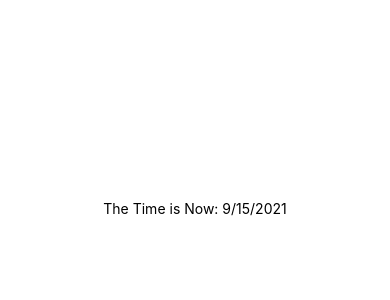
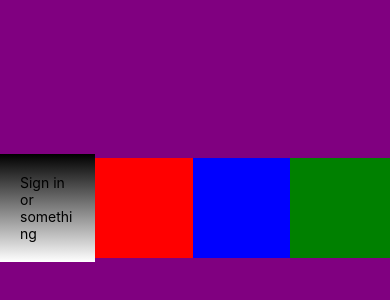
Before and after one commit to jasongir/clock-app, a React Native app: screen / in a window 390 px wide. Shown: the part 214-514 px from the top of the page. Built offline with nearby package versions, Linux system fonts and the light colour scheme.

Commit message:
linear-gradient snack

```diff
--- a/App.js
+++ b/App.js
@@ -1,71 +1,108 @@
 import * as React from "react";
 import { Text, View, StyleSheet } from "react-native";
+import { LinearGradient } from "expo-linear-gradient";
+
 import Constants from "expo-constants";
 
 export default class App extends React.Component {
-	constructor(props) {
-		super(props);
-		this.state = {
-			date: new Date(),
-		};
-	}
+	render() {
+		return (
+			<View
+				style={{
+					flex: 1,
+					flexDirection: "row", // column, row
+					justifyContent: "space-between", // flex-end, flex-start, space-between, space-around
+					alignItems: "center", //   ^ and space-evenly
+					backgroundColor: "purple",
+				}}
+			>
+				<LinearGradient
+					colors={["#000", "#fff"]}
+					// end={{ x: 0.1, y: 0.2 }}
+					// end={{ x: 0.1, y: 0.2 }}
 
-	tick() {
-		this.setState({
-			date: new Date(),
-		});
-	}
-
-	componentDidMount() {
-		console.log("component did mount");
-
-		this.timer = setInterval(() => {
-			this.tick();
-		}, 1000);
-	}
-	componentWillUnmount() {
-		console.log("component will unmount");
-		clearInterval(this.timer);
-	}
-	render() {
-		let clockElement = (
-			<View style={styles.container}>
-				<Text>The Time is Now: {this.state.date.toLocaleDateString()}</Text>
+					style={{ flex: 1 }}
+				>
+					<Text
+						style={{
+							padding: 20,
+						}}
+					>
+						Sign in or something
+					</Text>
+				</LinearGradient>
+				<View
+					style={{
+						backgroundColor: "red",
+						width: "25%",
+						height: 100,
+					}}
+				/>
+				<View
+					style={{
+						backgroundColor: "blue",
+						width: "25%",
+						height: 100,
+					}}
+				/>
+				<View
+					style={{
+						backgroundColor: "green",
+						width: 100,
+						height: 100,
+					}}
+				/>
 			</View>
 		);
-		return clockElement;
 	}
 }
 
 const styles = StyleSheet.create({
 	container: {
 		flex: 1,
+		backgroundColor: "#fff",
+		alignItems: "center",
 		justifyContent: "center",
-		alignItems: "center",
 	},
 });
-
-// import { StatusBar } from "expo-status-bar";
-// import React from "react";
-// import { StyleSheet, Text, View } from "react-native";
+// import React from 'react';
+// import { StyleSheet, Text, View } from 'react-native';
+// import { LinearGradient } from 'expo-linear-gradient';
 
 // export default function App() {
-//    let clockElement = <View style={styles.container}>
+//   return (
+//     <View style={styles.container}>
 
-//    </View>
-// 	return (
-// 		<View style={styles.container}>
-// 			<Text>This is app #1</Text>
-// 			<StatusBar style="auto" />
-// 		</View>
-// 	);
+//       <LinearGradient
+//         colors={['#FFFFFF', '#535C5B', '#000D0C']}
+//         start ={[1,1]}
+//         end = {[0.6, 0.7]}
+//         style={{
+//           flex: 1,
+//           flexDirection: 'column',
+//            width: "100%",
+//           justifyContent: 'center',
+//           alignItems: 'center',
+//         }}>
+//         <Text
+//           style={{
+//             fontFamily: "Helvetica-Bold",
+//             fontSize: 40,
+//             color: "#D5D7D7",
+//           }}>
+//           AckeePod
+//           </Text>
+//       </LinearGradient>
+
+//     </View>
+//   );
 // }
 
 // const styles = StyleSheet.create({
-// 	container: {
-// 		flex: 1,
-// 		backgroundColor: "#fff",
-// 		alignItems: "center",
-// 		justifyContent: "center",
-// 	},
+//   container: {
+//     flex: 1,
+//     backgroundColor: '#fff',
+//     alignItems: 'center',
+//     justifyContent: 'center',
+//   },
 // });
--- a/package.json
+++ b/package.json
@@ -9,6 +9,7 @@
   },
   "dependencies": {
     "expo": "~42.0.1",
+    "expo-linear-gradient": "~9.2.0",
     "expo-status-bar": "~1.0.4",
     "react": "16.13.1",
     "react-dom": "16.13.1",
```
Also changed, not shown: 1 other file (tests, documents, lock files or other folders).
